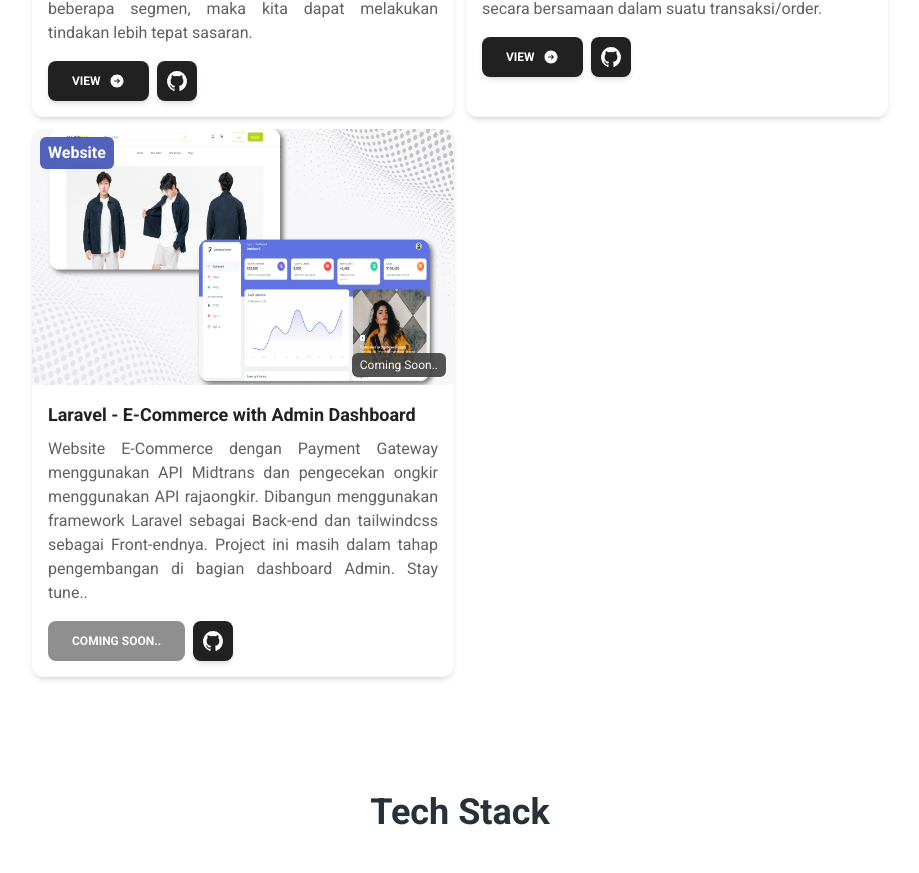
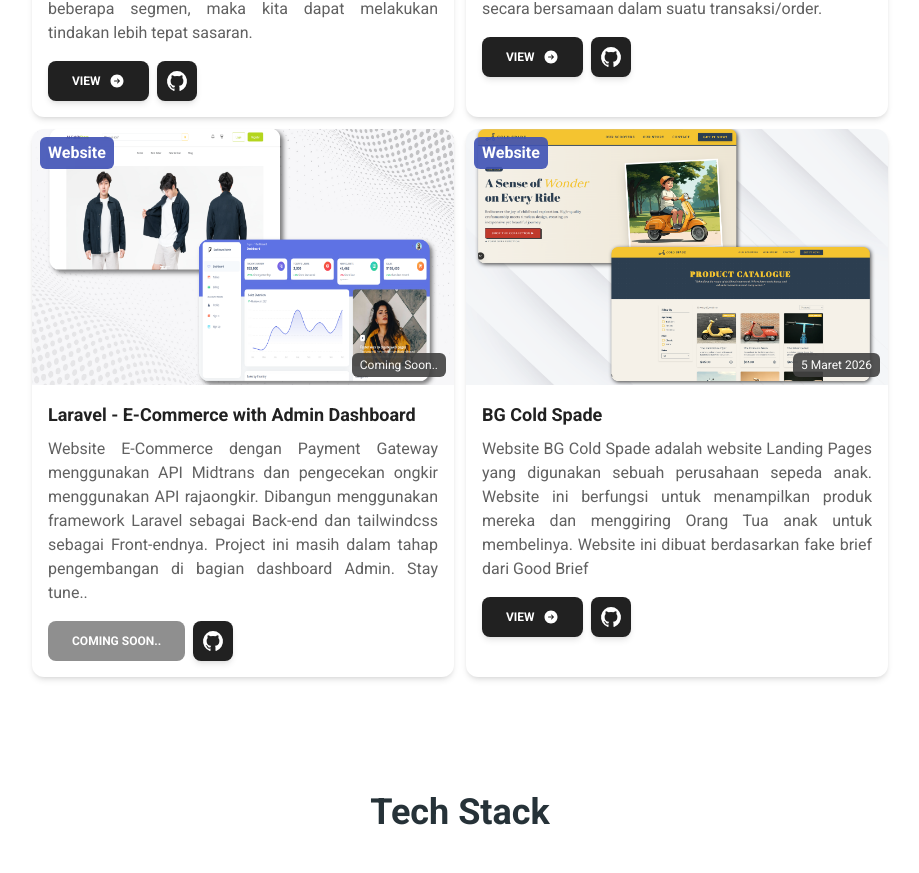
Before and after one commit to MukhlisMaulanaA/web-portofolio, a Next.js app: page / in a window 1280 px wide. Shown: the part 3117-3990 px from the top of the page, without its empty margins (180-1099 px from the left). Built offline with nearby package versions, Linux system fonts and the light colour scheme; what tailwind-typewriter would draw is missing.

Commit message:
update: adding showcase website BG Cold Spade

```diff
--- a/src/app/project-showcase.tsx
+++ b/src/app/project-showcase.tsx
@@ -67,6 +67,15 @@ const PROJECT = [
     link: "",
     link_github: "https://github.com/MukhlisMaulanaA/ecommerce",
   },
+  {
+    title: "BG Cold Spade",
+    image: "/image/project-showcase-bg-cold-spade.png",
+    date: "5 Maret 2026",
+    category: "Website",
+    description: "Website BG Cold Spade adalah website Landing Pages yang digunakan sebuah perusahaan sepeda anak. Website ini berfungsi untuk menampilkan produk mereka dan menggiring Orang Tua anak untuk membelinya. Website ini dibuat berdasarkan fake brief dari Good Brief",
+    link: "https://mukhlismaulanaa.github.io/bg-cold-spade/",
+    link_github: "https://github.com/MukhlisMaulanaA/bg-cold-spade",
+  },
 ]
 
 export function ProjectShowcase() {
```
Also changed, not shown: public/image/project-showcase-bg-cold-spade.png (added).
